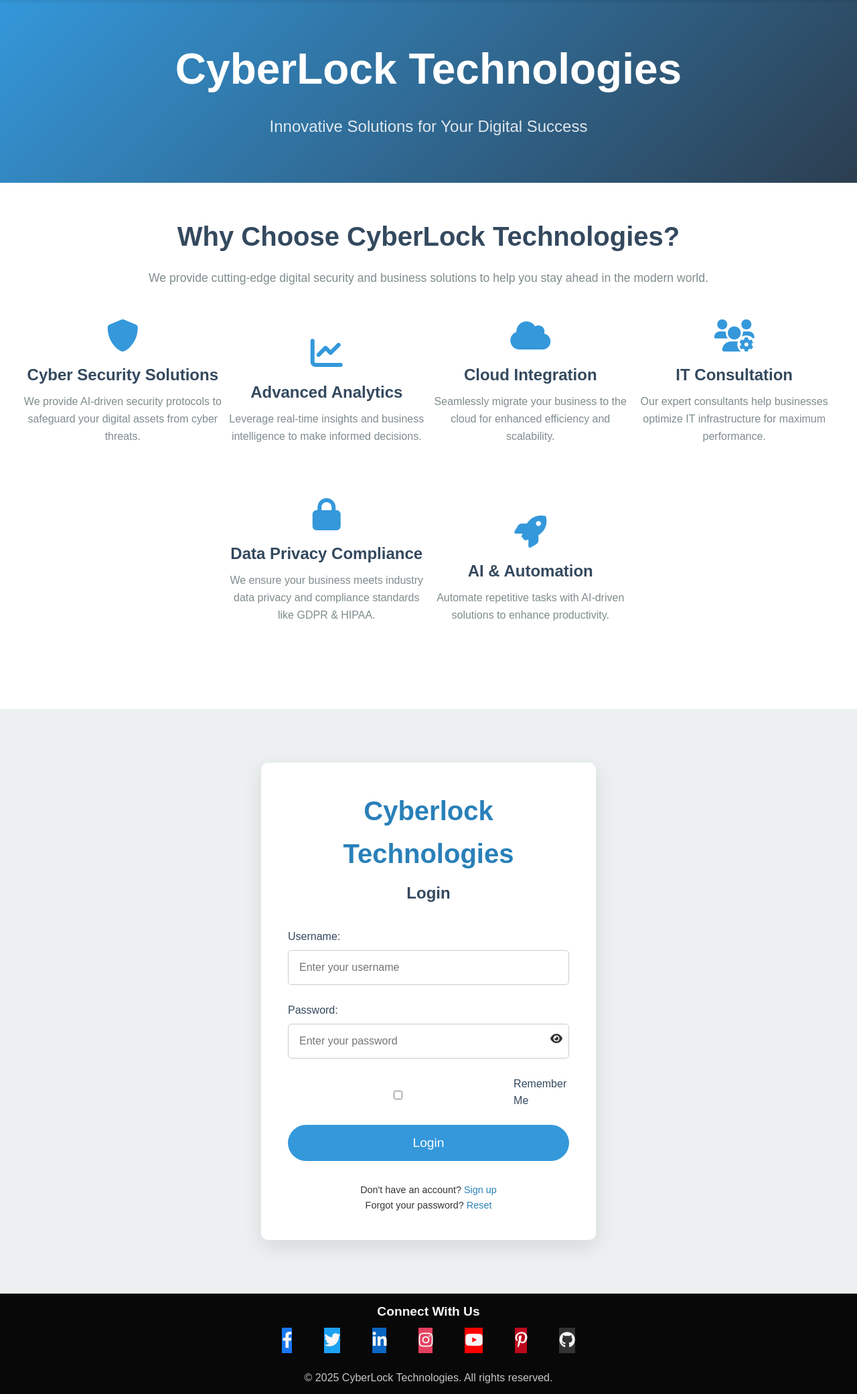
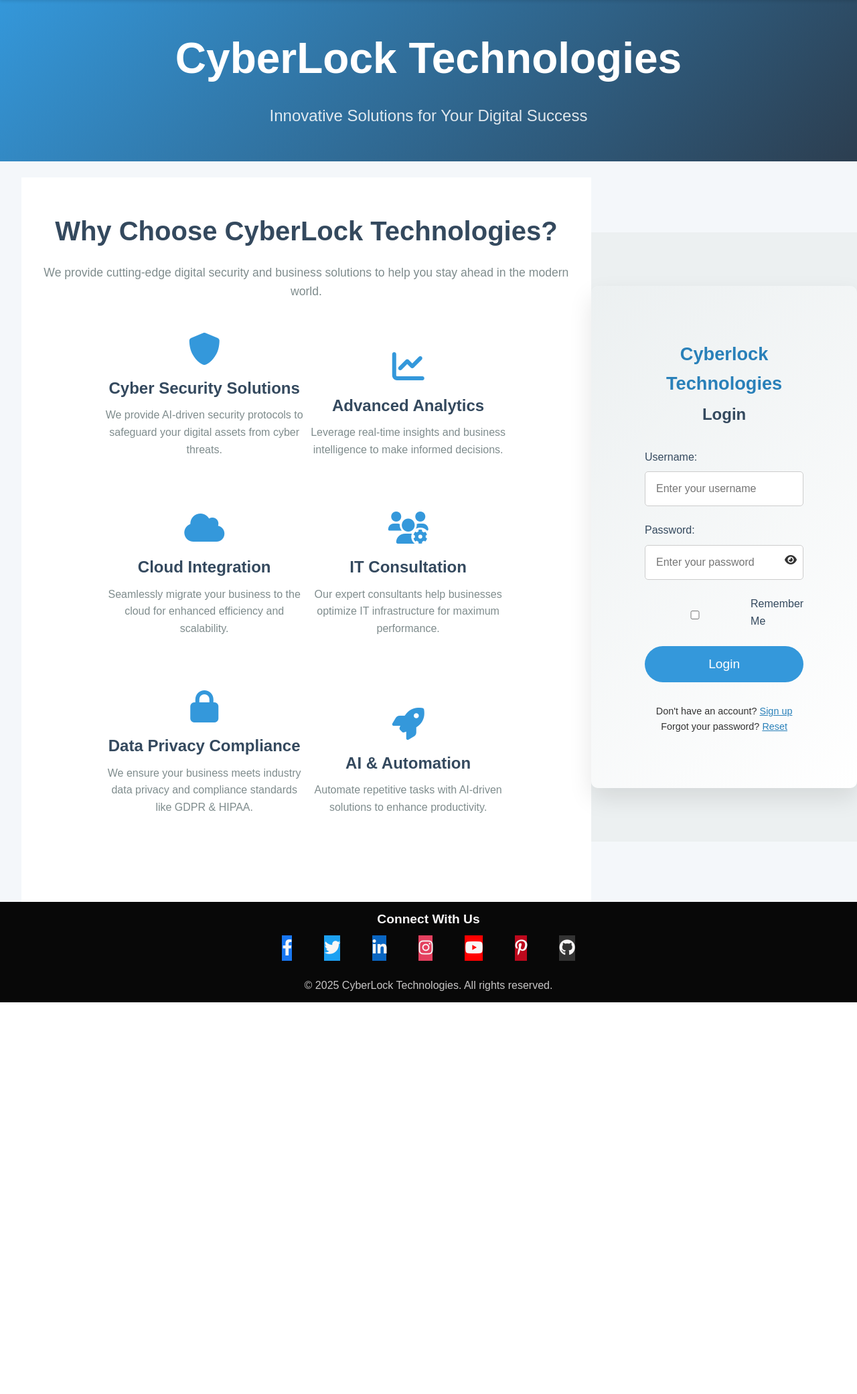
Before and after one commit to C9b3rD3vi1/cyberlock_web, a Django app: page /login/ in a window 1280 px wide. Shown: the part 72-2154 px from the top of the page at 67% size. After the commit the page ends 1569 px from the top, so only its background shows below. Run offline with Django 4.2, Linux system fonts and the light colour scheme; some libraries are stand-ins or nearby versions.

Commit message:
web enhancement

```diff
--- a/static/css/login.css
+++ b/static/css/login.css
@@ -3,29 +3,15 @@ body {
   font-family: 'Arial', sans-serif;
   line-height: 1.6;
   color: #333;
-  background-color: #f4f7fa; /* Light background for a clean look */
+  background-color: #f4f7fa;
   margin: 0;
   padding: 0;
-}
-
-h1, h2, h3 {
-  color: #2c3e50;
-}
-
-a {
-  text-decoration: none;
-  color: inherit;
-  transition: color 0.3s ease;
-}
-
-a:hover {
-  color: #2980b9;
 }
 
 /* Hero Section */
 .about-hero {
   background: linear-gradient(135deg, #3498db, #2c3e50);
-  padding: 4rem 0;
+  padding: 3rem 0;
   text-align: center;
 }
 
@@ -49,6 +35,10 @@ a:hover {
   padding: 3rem 1rem;
   background-color: #fff;
   text-align: center;
+  margin-top: 0.5rem; /* Adding space before the login form */
+  max-width: 1100px; /* Reduce the section width */
+  margin-left: 2rem; /* Added left margin for alignment */
+  margin-right: auto;
 }
 
 .features-section h2 {
@@ -94,21 +84,30 @@ a:hover {
   padding: 5rem 0;
 }
 
+.login-wrapper {
+  display: flex;
+  justify-content: center;
+  align-items: center;
+  margin-top: 1.0rem;
+}
+
 .login-container {
   background-color: #ffffff;
-  padding: 2.5rem;
+  padding: 5rem; /* Increased padding for larger container */
   border-radius: 10px;
-  box-shadow: 0 10px 30px rgba(0, 0, 0, 0.1);
+  box-shadow: 0 15px 35px rgba(0, 0, 0, 0.1);
   width: 100%;
-  max-width: 500px;
-  margin: 0 auto;
+  max-width: 600px; /* Increased width */
   text-align: center;
+  z-index: 2;
+  margin-right: 4rem; /* Added right margin to create space */
+  background: linear-gradient(135deg, #ecf0f1, #ffffff); /* Added gradient */
 }
 
 .login-container h1 {
-  font-size: 2.5rem;
+  font-size: 1.7rem;
   color: #2980b9;
-  margin-bottom: 0.5rem;
+  margin-bottom: 0.4rem;
 }
 
 .login-container h2 {
@@ -175,11 +174,12 @@ a:hover {
   border-radius: 30px;
   cursor: pointer;
   width: 100%;
-  transition: background-color 0.3s ease;
+  transition: background-color 0.3s ease, transform 0.3s ease; /* Added scale transition */
 }
 
 .login-button:hover {
   background-color: #2980b9;
+  transform: scale(1.05); /* Adds a subtle zoom effect */
 }
 
 .extra-links {
@@ -214,6 +214,10 @@ a:hover {
       width: 100%;
       max-width: none;
   }
+
+  .features-section {
+      max-width: 960px; /* Adjust the width for medium screens */
+  }
 }
 
 @media (max-width: 576px) {
@@ -228,6 +232,10 @@ a:hover {
   .login-container {
       width: 90%;
       padding: 2rem;
+  }
+
+  .features-section {
+      max-width: 90%; /* Adjust the width for small screens */
   }
 }
 
@@ -253,3 +261,12 @@ a:hover {
       transform: translateY(0);
   }
 }
+
+@keyframes fadeIn {
+  from {
+      opacity: 0;
+  }
+  to {
+      opacity: 1;
+  }
+}
```
